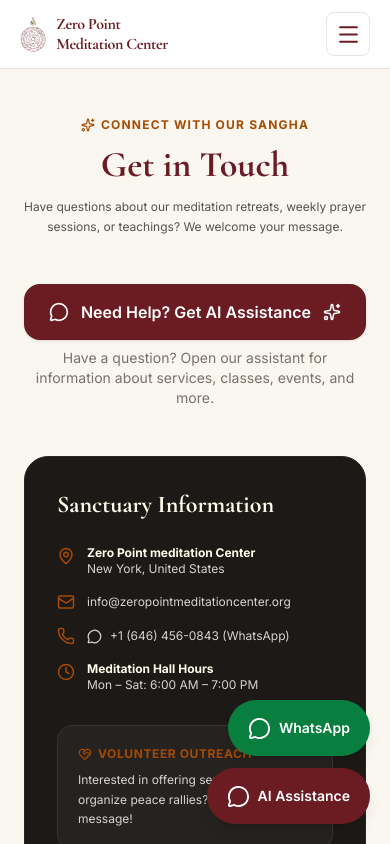
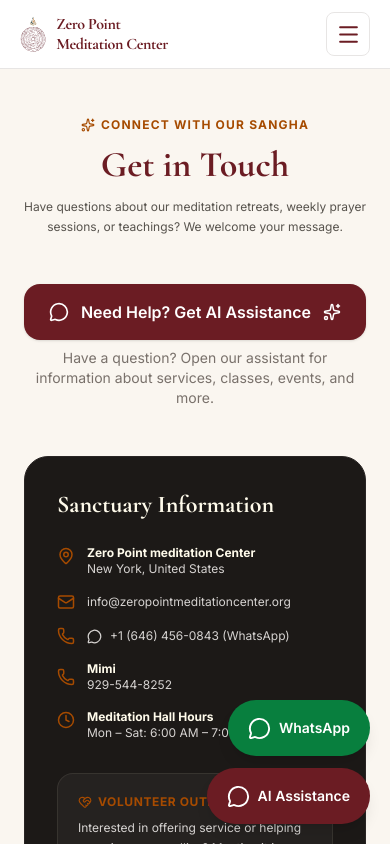
Before and after one commit to sherpaten/Zero-Point-Meditation-Center, a React (Vite) app in the folder zero-point-meditation/: page /contact in a window 390 px wide. Shown: the top 844 px of the page. Built offline with nearby package versions, Linux system fonts and the light colour scheme.

Commit message:
Add Mimi's phone number to contact information (#64)

```diff
--- a/zero-point-meditation/src/pages/Contact.jsx
+++ b/zero-point-meditation/src/pages/Contact.jsx
@@ -76,6 +76,13 @@ export default function Contact() {
               <div className="flex items-center gap-3">
                 <Phone className="text-buddhist-gold shrink-0" size={18} />
                 <a href="https://wa.me/16464560843" target="_blank" rel="noopener noreferrer" className="inline-flex items-center gap-2 hover:text-buddhist-gold transition-colors"><MessageCircle size={15} /> +1 (646) 456-0843 (WhatsApp)</a>
+              </div>
+              <div className="flex items-center gap-3">
+                <Phone className="text-buddhist-gold shrink-0" size={18} />
+                <div>
+                  <p className="font-bold text-amber-50">Mimi</p>
+                  <a href="tel:+19295448252" className="hover:text-buddhist-gold transition-colors">929-544-8252</a>
+                </div>
               </div>
               <div className="flex items-start gap-3">
                 <Clock className="text-buddhist-gold shrink-0 mt-0.5" size={18} />
```
